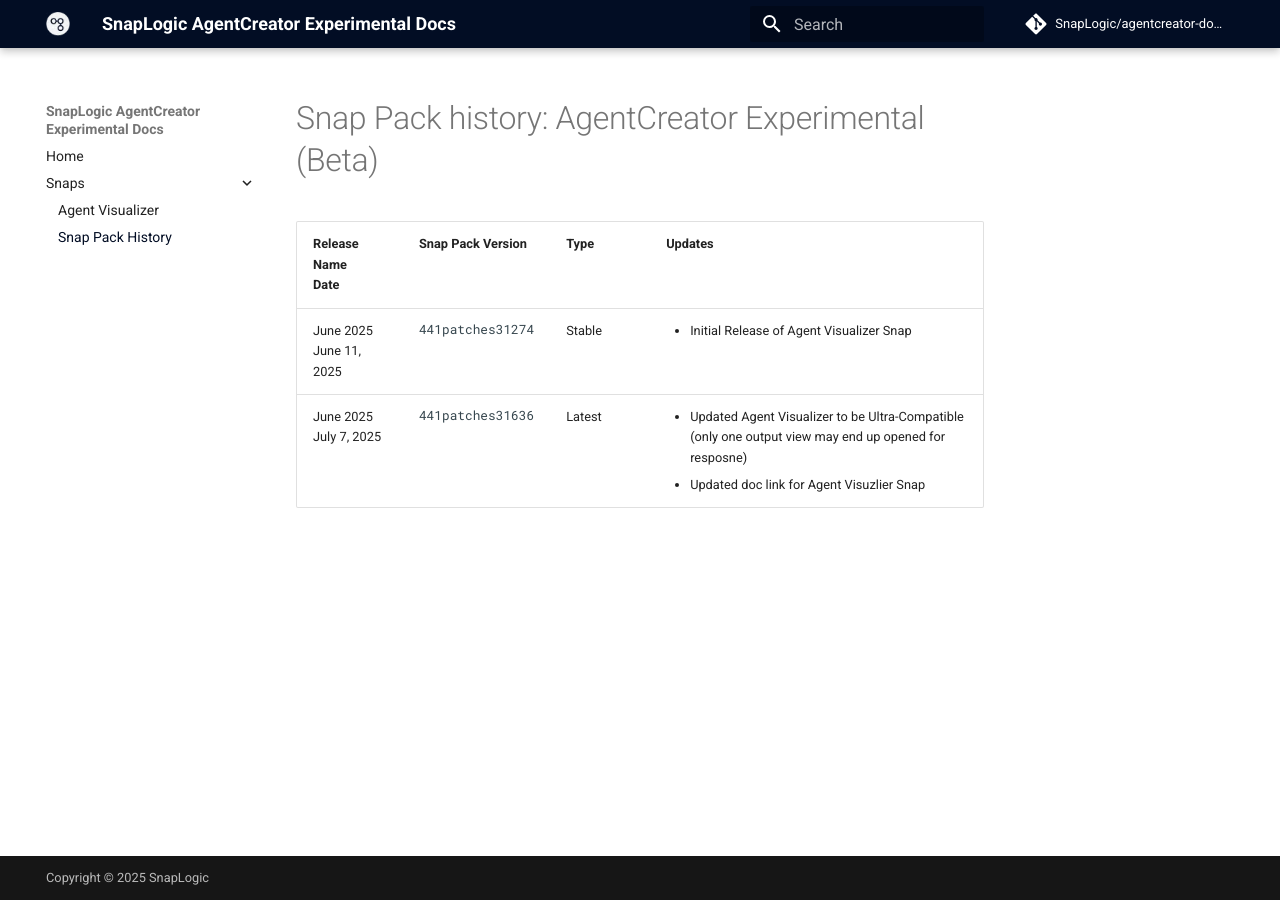
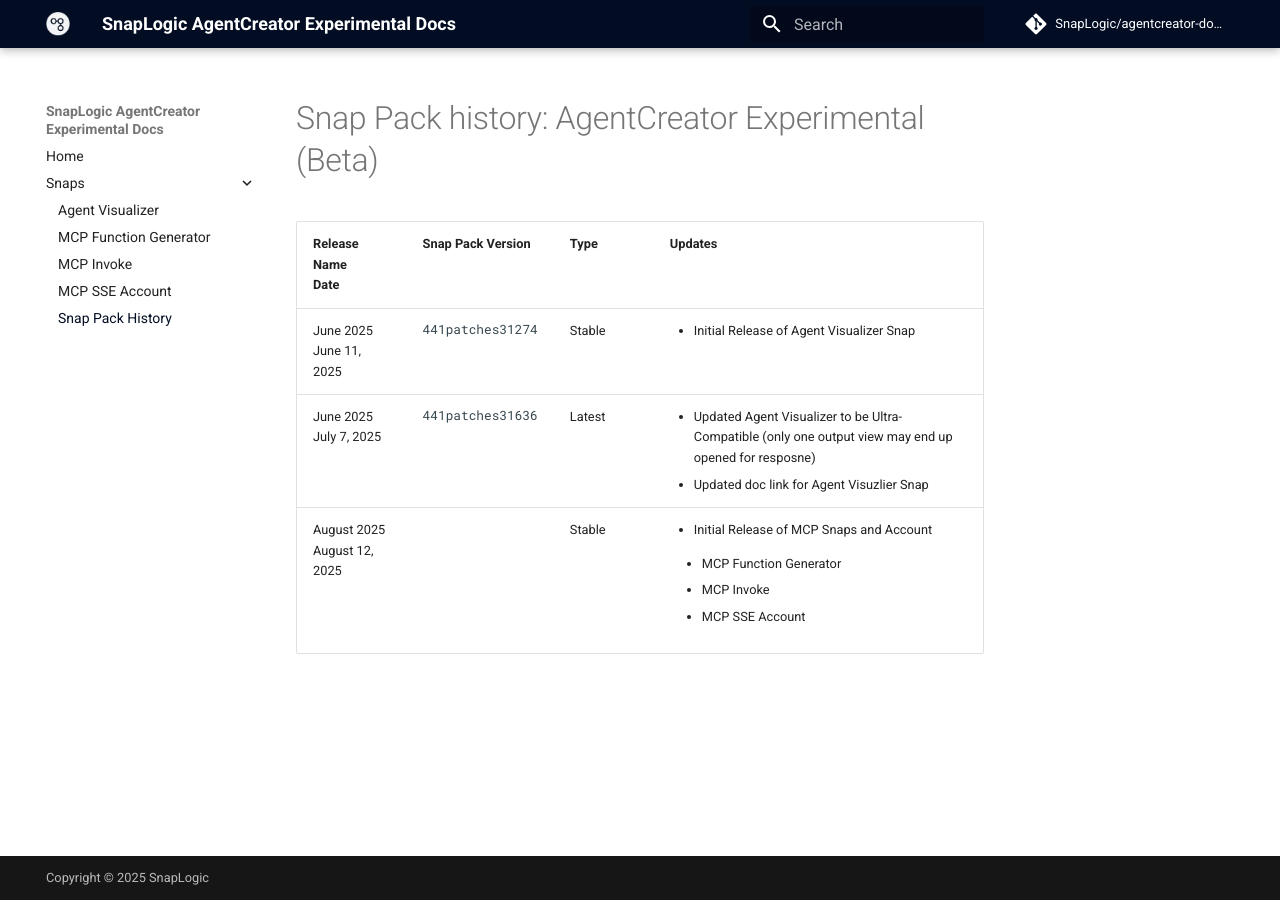
Before and after one commit to SnapLogic/agentcreator-docs, an MkDocs documentation site: the page built from docs/snaps/snap-pack-history.md, in a window 1280 px wide. Built offline with MkDocs 1.6.1 and Material for MkDocs 9.7.7, drawn with Linux system fonts in a browser that asks for light colours; comment, search, counter and statistics services are not loaded.

Commit message:
Created 3 pages for the new MCP Snaps (#5)
Created 3 pages for the new MCP Snaps and Account in order to get the
doc link.
- MCP Function Generator
- MCP Invoke
- MCP SSE Account

---------

Co-authored-by: Tim Fan <tfan@snaplogic.com>

```diff
--- a/docs/snaps/snap-pack-history.md
+++ b/docs/snaps/snap-pack-history.md
@@ -28,4 +28,19 @@
             </ul>
         </td>
     </tr>
+    <tr>
+        <td>August 2025<br/>August 12, 2025</td>
+        <td><pre></pre></td>
+        <td>Stable</td>
+        <td>
+            <ul>
+                <li>Initial Release of MCP Snaps and Account</li>
+                <ul>
+                    <li>MCP Function Generator</li>
+                    <li>MCP Invoke</li>
+                    <li>MCP SSE Account</li>
+                </ul>
+            </ul>
+        </td>
+    </tr>
 </table>
--- a/mkdocs.yml
+++ b/mkdocs.yml
@@ -26,4 +26,7 @@
   - Snaps:
     - snaps/index.md
     - Agent Visualizer: snaps/agent-visualizer.md
+    - MCP Function Generator: snaps/mcp-function-generator.md
+    - MCP Invoke: snaps/mcp-invoke.md
+    - MCP SSE Account: snaps/mcp-sse-account.md
     - Snap Pack History: snaps/snap-pack-history.md
```
Also changed, not shown: docs/snaps/index.md (+3 -0 lines), docs/snaps/mcp-function-generator.md (added, +49 -0 lines), docs/snaps/mcp-invoke.md (added, +48 -0 lines), docs/snaps/mcp-sse-account.md (added, +27 -0 lines), docs/img/mcp-function-generator.png (added), docs/img/mcp-invoke.png (added), docs/img/mcp-sse-account.png (added).
